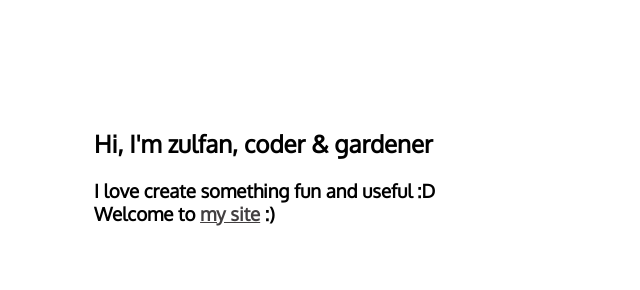
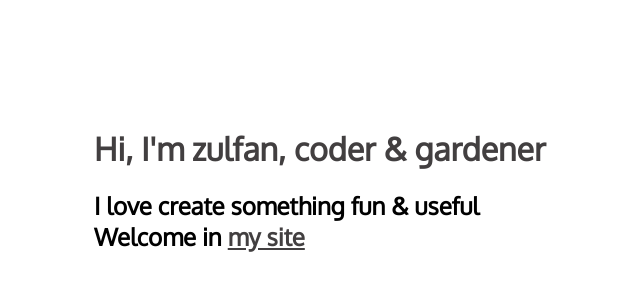
Before and after one commit to julpanzul/julpanzul.github.io, a plain HTML site: page index.html in a window 1280 px wide. Shown: the whole page, without its empty margins (162-802 px from the left). Drawn offline with Linux system fonts and the light colour scheme.

Commit message:
Update index.html

```diff
--- a/index.html
+++ b/index.html
@@ -24,9 +24,9 @@
   </style>
 </head>
 <body>
-  <h2>Hi, I'm <strong>zulfan</strong>, coder & gardener</h2>
-	<h3>I love create something fun and useful :D
-	<br>Welcome to <a href="#work">my site</a> :)</h3>
+  <h1>Hi, I'm <strong>zulfan</strong>, coder & gardener</h1>
+  <h2>I love create something fun & useful
+  <br>Welcome in <a href="#">my site</a></h2>
 
 </body>
 </html>
```
